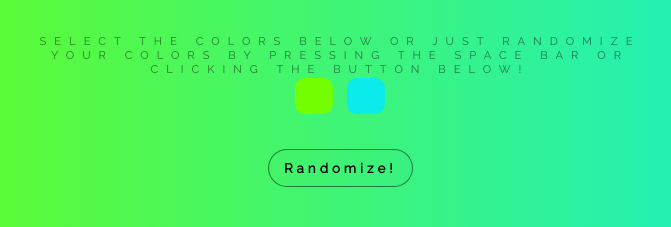
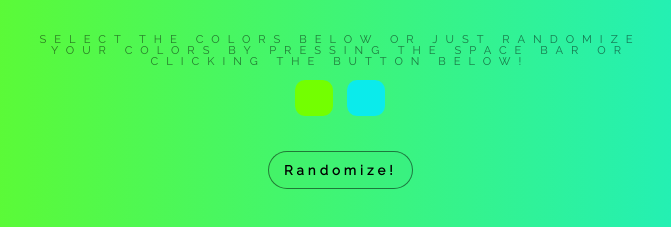
Before and after one commit to pauloschinzel/background_generator, a plain HTML site: page index.html in a window 1280 px wide. Shown: the part 173-400 px from the top of the page, 300-971 px from the left. Drawn offline with Linux system fonts and the light colour scheme.

Commit message:
still styling the <p> tag

```diff
--- a/style.css
+++ b/style.css
@@ -11,8 +11,10 @@ body {
 p {
     font-family: 'Raleway', sans-serif;
     font-size: 0.7em;
+    line-height: 1em;
     width: 50%;
     margin: auto;
+    margin-bottom: 10px;
     color: rgba(0,0,0,0.5);
 }
 
```
